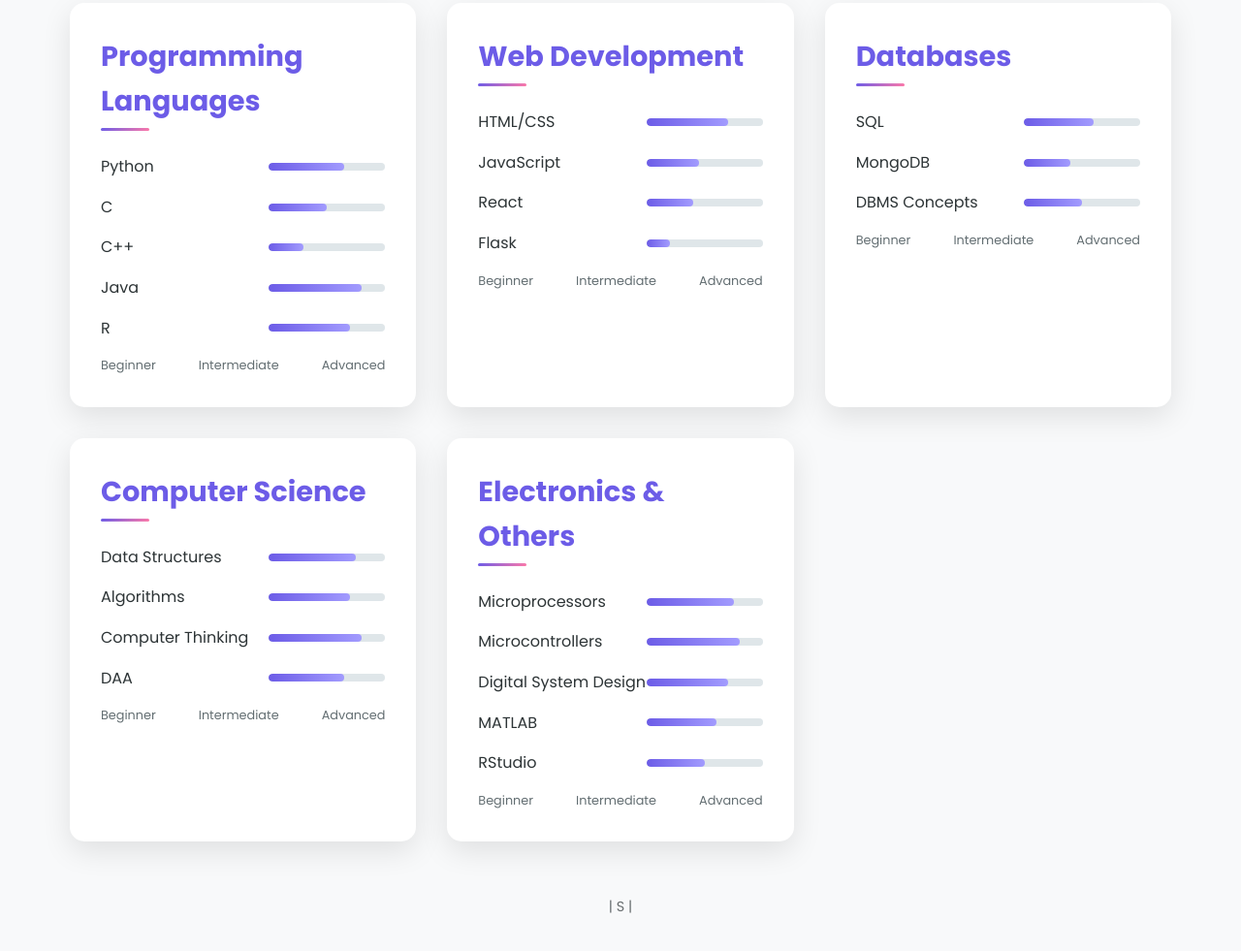
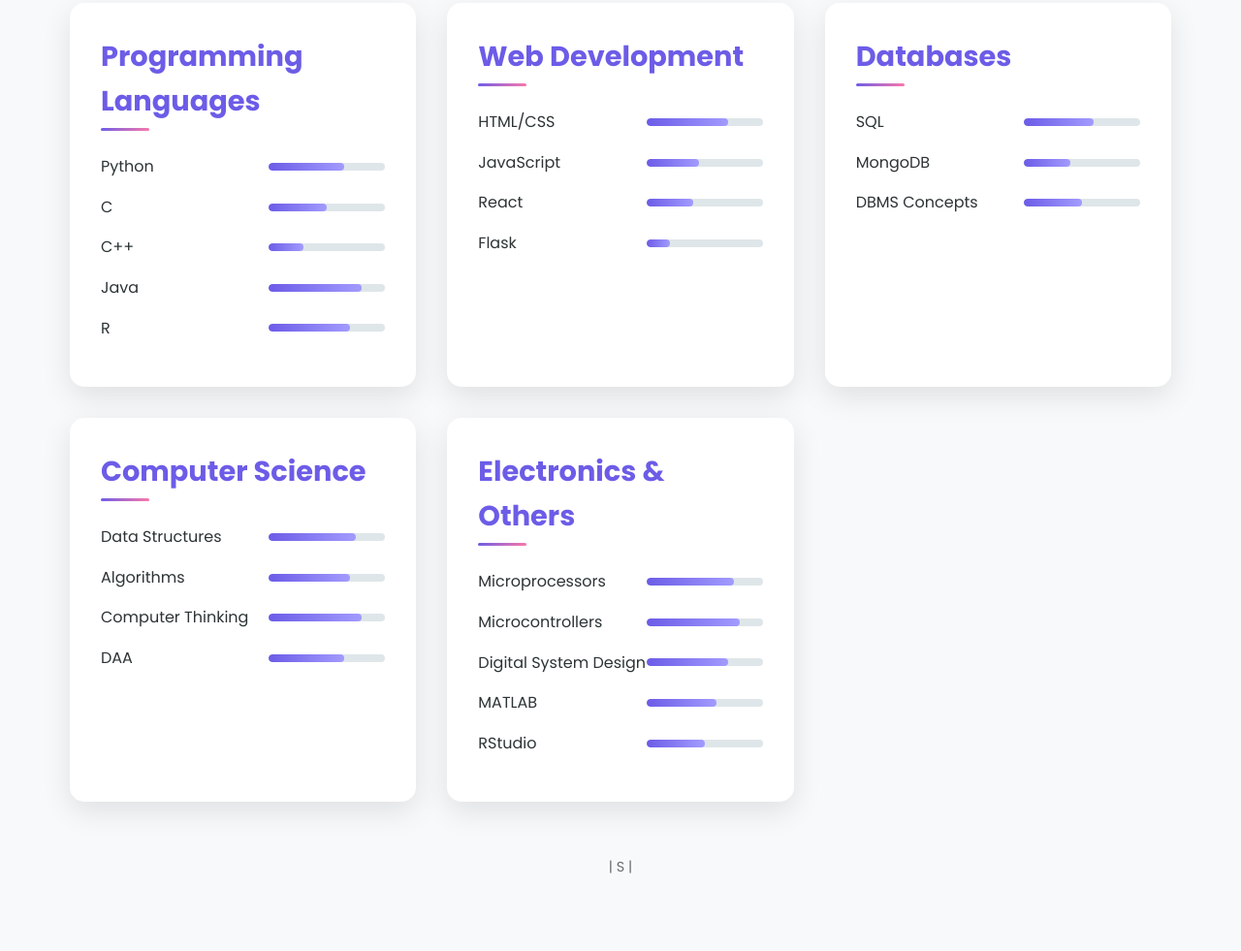
Before and after one commit to Sufi-Sufi/Personal-Portfolio-Azam-Sufiyan-S, a plain HTML site: page skills.html in a window 1280 px wide. Shown: the part 327-1308 px from the top of the page at 97% size. Drawn offline with Linux system fonts and the light colour scheme.

Commit message:
Update skills.html

```diff
--- a/skills.html
+++ b/skills.html
@@ -210,11 +210,7 @@
                     </div>
                 </div>
 
-                <div class="skill-legend">
-                    <span>Beginner</span>
-                    <span>Intermediate</span>
-                    <span>Advanced</span>
-                </div>
+
             </section>
 
             <!-- Web Development -->
@@ -249,11 +245,7 @@
                     </div>
                 </div>
 
-                <div class="skill-legend">
-                    <span>Beginner</span>
-                    <span>Intermediate</span>
-                    <span>Advanced</span>
-                </div>
+
             </section>
 
             <!-- Databases -->
@@ -281,11 +273,7 @@
                     </div>
                 </div>
 
-                <div class="skill-legend">
-                    <span>Beginner</span>
-                    <span>Intermediate</span>
-                    <span>Advanced</span>
-                </div>
+
             </section>
 
             <!-- Computer Science -->
@@ -320,11 +308,7 @@
                     </div>
                 </div>
 
-                <div class="skill-legend">
-                    <span>Beginner</span>
-                    <span>Intermediate</span>
-                    <span>Advanced</span>
-                </div>
+
             </section>
 
             <!-- Electronics & Others -->
@@ -366,11 +350,7 @@
                     </div>
                 </div>
 
-                <div class="skill-legend">
-                    <span>Beginner</span>
-                    <span>Intermediate</span>
-                    <span>Advanced</span>
-                </div>
+
             </section>
         </main>
 
```
